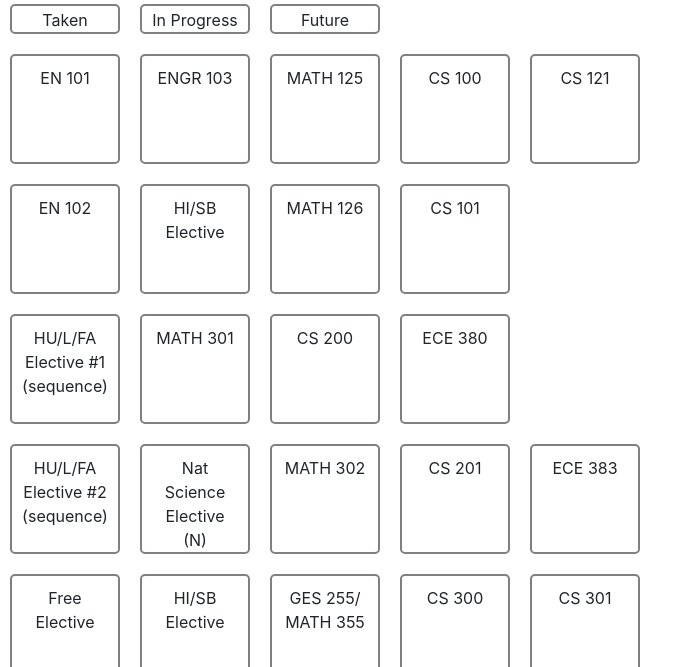
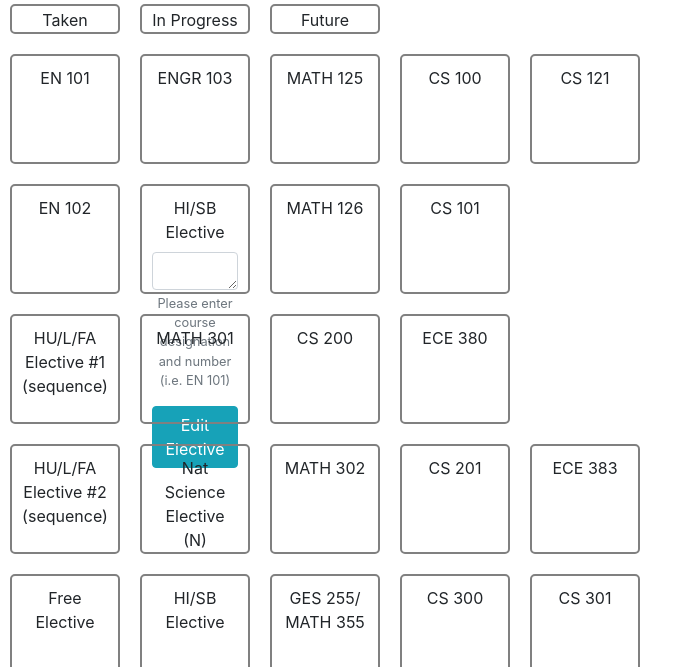
Before and after one commit to cmbaumann/uflow, a Flask app: page /flowchart in a window 1280 px wide. Shown: the part 190-857 px from the top of the page, without its empty margins (0-693 px from the left). Run offline with Flask 2, Linux system fonts and the light colour scheme; the visitor is signed in with stand-in values (Sample User, id 1); some libraries are stand-ins or nearby versions.

Commit message:
trying to test further

```diff
--- a/sourcecode/templates/flowchart.html
+++ b/sourcecode/templates/flowchart.html
@@ -163,7 +163,13 @@
               </select>
         </div>
         <div class="column course" id="7" onclick="change('7')">
-            HI/SB Elective<br>
+            <!--create text area box to fill out elective-->
+            <div class="form-group">
+                <label for="fillOutElective">HI/SB Elective</label>
+                <textarea class="form-control" id="fillOutElective" rows="1"></textarea>
+                <small id="elecitveHelp" class="form-text text-muted">Please enter course designation and number (i.e. EN 101)</small>
+            </div>
+            <button type="button" class="btn btn-info">Edit Elective</button>
             <select hidden name="d7" class="form-select form-select-sm" id="d7" aria-label=".form-select-sm example">
                 <option selected></option>
                 <option value="taken">Taken</option>
```
